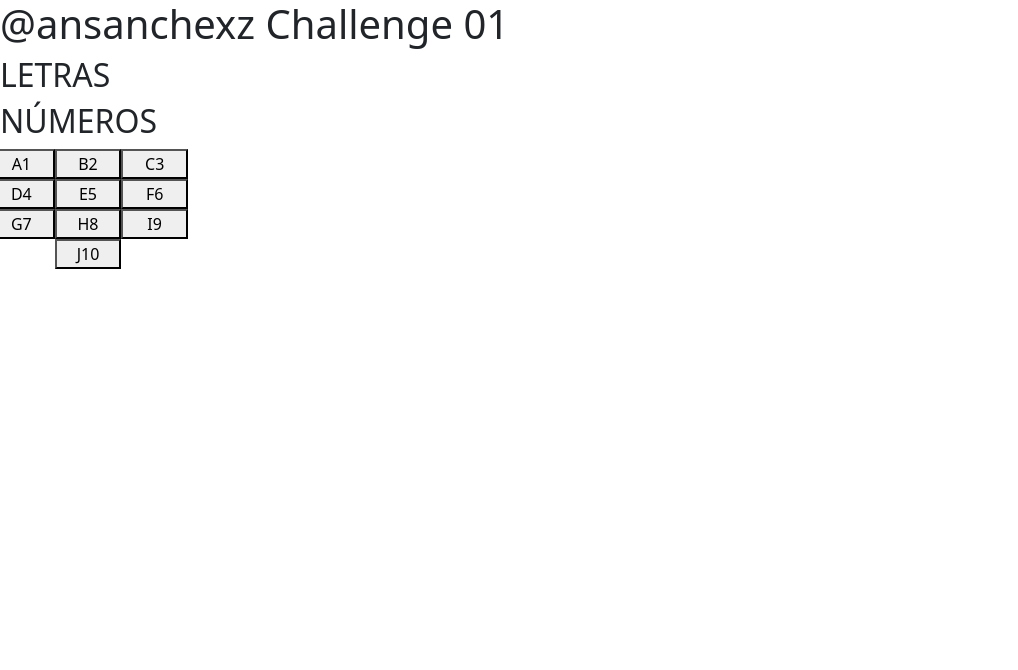
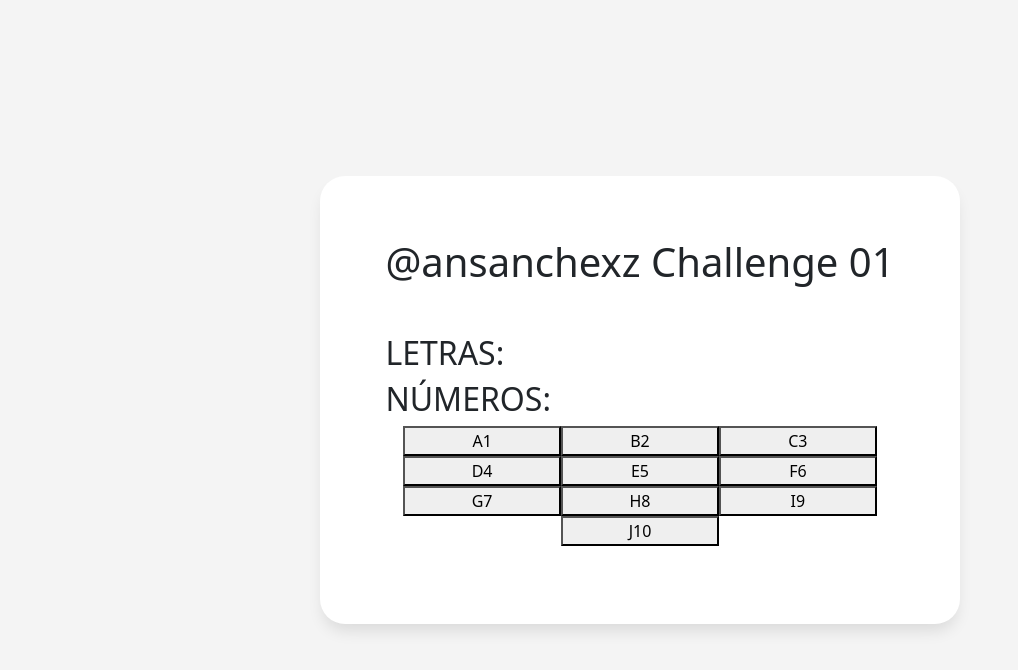
Before and after one commit to AlejandraGz/Challenge-01, a plain HTML site: page index.html in a window 1280 px wide. Shown: the whole page, without its empty margins (0-1018 px from the left). Drawn offline with nearby package versions, Linux system fonts and the light colour scheme.

Commit message:
estilos css

```diff
--- a/css/style.css
+++ b/css/style.css
@@ -1,3 +1,15 @@
-section {
-  width: 200px;
+body {
+  height: 100vh;
+  background-color: #f1f1f1be;
+  display: flex;
+  align-items: center;
 }
+.container {
+  box-shadow: 0px 10px 15px -3px #0000001a;
+  background-color: white;
+  border-radius: 25px;
+  width: 50%;
+  height: 50%;
+  justify-content: center;
+  padding: 15% 0 20% 0;
+}
--- a/index.html
+++ b/index.html
@@ -6,23 +6,33 @@
   <meta http-equiv="X-UA-Compatible" content="IE=edge">
   <meta name="viewport" content="width=device-width, initial-scale=1.0">
   <link href="https://cdn.jsdelivr.net/npm/bootstrap@5.3.0-alpha3/dist/css/bootstrap.min.css" rel="stylesheet"
-  integrity="sha384-KK94CHFLLe+nY2dmCWGMq91rCGa5gtU4mk92HdvYe+M/SXH301p5ILy+dN9+nJOZ" crossorigin="anonymous">
+    integrity="sha384-KK94CHFLLe+nY2dmCWGMq91rCGa5gtU4mk92HdvYe+M/SXH301p5ILy+dN9+nJOZ" crossorigin="anonymous">
   <link rel="stylesheet" href="./css/style.css">
   <title>Challenge</title>
 </head>
 
 <body onload="buttons()">
-  <h1>@ansanchexz Challenge 01</h1>
-  <h2>LETRAS</h2>
-  <h3 id="letrasId"></h3>
-  <h2>NÚMEROS</h2>
-  <h3 id="numerosId"></h3>
+  <div class=" container d-flex align-items-center flex-column">
+    <div >
+      <h1 class="my-5">@ansanchexz Challenge 01</h1>
+      <div class="d-flex">
+        <h2>LETRAS: </h2>
+        <h3 id="letrasId"></h3>
+      </div>
+      <div class="d-flex">
+        <h2>NÚMEROS: </h2>
+        <h3 id="numerosId"></h3>
+      </div>
+    </div>
 
-  <!-- Botones -->
-  <section id="table" class="d-flex row justify-content-center">
+    <!-- Botones -->
+    <section>
+      <div id="table" class="d-flex row justify-content-center">
 
-  </section>
+      </div>
+    </section>
 
+  </div>
   <script src="./js/script.js"></script>
   <script src="https://cdn.jsdelivr.net/npm/bootstrap@5.3.0-alpha3/dist/js/bootstrap.bundle.min.js"
     integrity="sha384-ENjdO4Dr2bkBIFxQpeoTz1HIcje39Wm4jDKdf19U8gI4ddQ3GYNS7NTKfAdVQSZe"
--- a/js/script.js
+++ b/js/script.js
@@ -1,7 +1,7 @@
 const LETTERS = ['A', 'B', 'C', 'D', 'E', 'F', 'G', 'H', 'I', 'J'];
 let array1 = [];
 let htmlButton = '';
-let htmlCharacter = '';
+let htmlCharacter = [letter = '', number = '']
 let flag = [letter = 0, number = 0]
 let index = 0;
 let size = (LETTERS.length) - 1;
@@ -14,20 +14,24 @@ function buttons() {
 
 function btnFunction(option) {
   if (array1.includes(option.charAt(index))) {
-    if((flag[index] - index) == option.charAt(index)){
-      console.log('el numero: ', parseInt((option.charAt(index))+index), ' ya fue escrito');
-    }else {
-      console.log('la letra: ',option.charAt(index), ' ya fue escrita');
+    if ((flag[index] - index) == option.charAt(index)) {
+      console.log('el numero: ', parseInt((option.charAt(index)) + index), ' ya fue escrito');
+    } else {
+      console.log('la letra: ', option.charAt(index), ' ya fue escrita');
     }
   }
   else {
     if (LETTERS[flag[index]] == option.charAt(index) || flag[index] == option.charAt(index)) {
       array1[flag[index]] = option.charAt(index);
-      if (flag[index] == array1[flag[index]])
-        htmlCharacter += (parseInt(array1[flag[index]]) + index);
-      else
-        htmlCharacter += (array1[flag[index]]);
-      document.getElementById('letrasId').innerHTML = htmlCharacter;
+      if (flag[index] == array1[flag[index]]) {
+        htmlCharacter[index] += (parseInt(array1[flag[index]]) + index);
+        document.getElementById('numerosId').innerHTML = htmlCharacter[index];
+      }
+      else {
+        htmlCharacter[index] += (array1[flag[index]]);
+        document.getElementById('letrasId').innerHTML = htmlCharacter[index];
+      }
+
       flag[index] += 1;
     } else { console.log('Siga el orden por favor') }
   }
```
